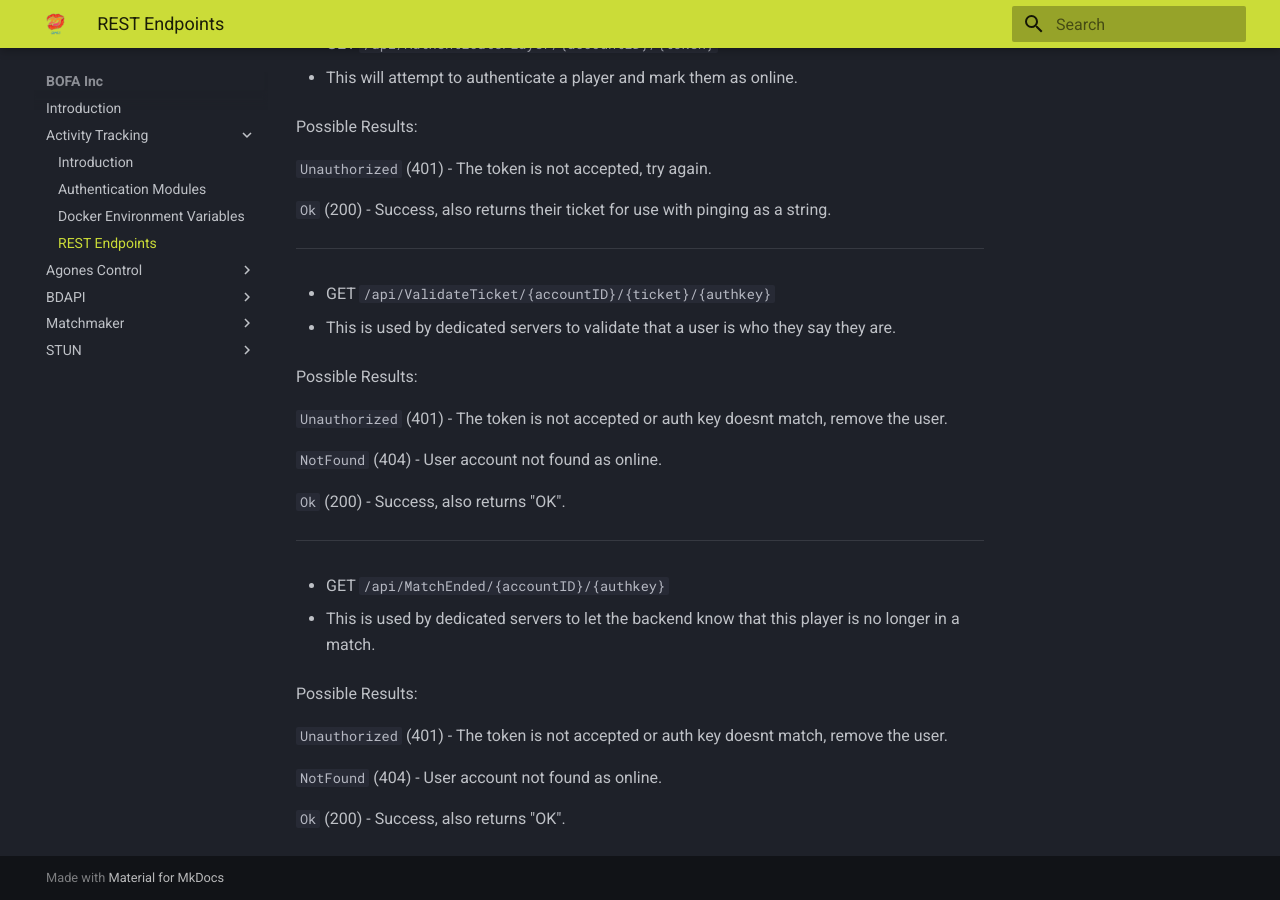
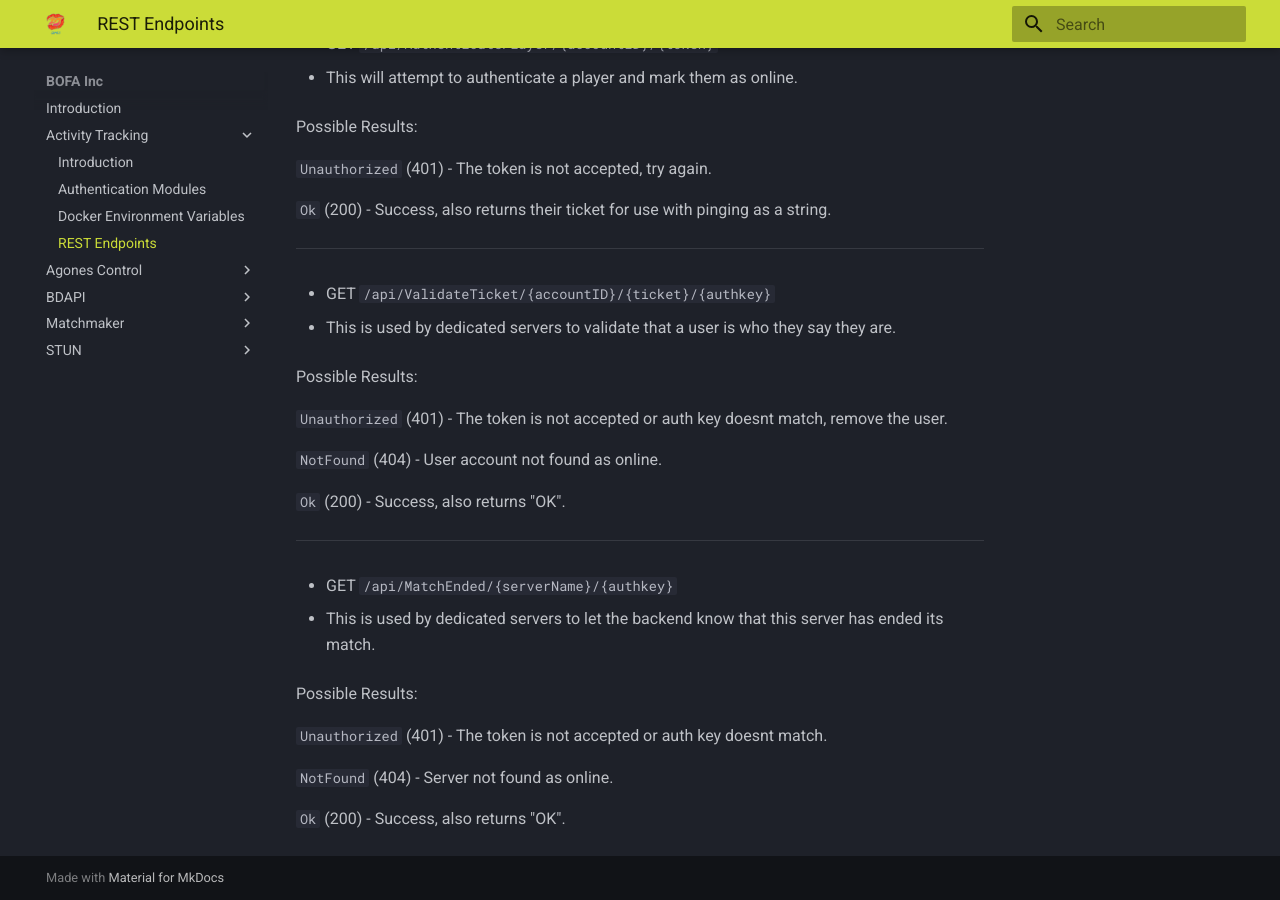
Before and after one commit to Big-Dream-Studios/Big-Dream-Studios.github.io, an MkDocs documentation site: the page built from docs/Activity Tracking/endpoints.md, in a window 1280 px wide and 900 px high, scrolled down 1126 px. Built offline with MkDocs 1.6.1 and Material for MkDocs 9.7.7, drawn with Linux system fonts in a browser that asks for light colours.

Commit message:
Update endpoints.md

```diff
--- a/docs/Activity Tracking/endpoints.md
+++ b/docs/Activity Tracking/endpoints.md
@@ -68,14 +68,14 @@ Possible Results:
 
 --------------
 
-* GET `/api/MatchEnded/{accountID}/{authkey}`
+* GET `/api/MatchEnded/{serverName}/{authkey}`
 
- - This is used by dedicated servers to let the backend know that this player is no longer in a match.
+ - This is used by dedicated servers to let the backend know that this server has ended its match.
 
 Possible Results:
 
-`Unauthorized` (401) - The token is not accepted or auth key doesnt match, remove the user.
+`Unauthorized` (401) - The token is not accepted or auth key doesnt match.
 
-`NotFound` (404) - User account not found as online.
+`NotFound` (404) - Server not found as online.
 
 `Ok` (200) - Success, also returns "OK".
```
